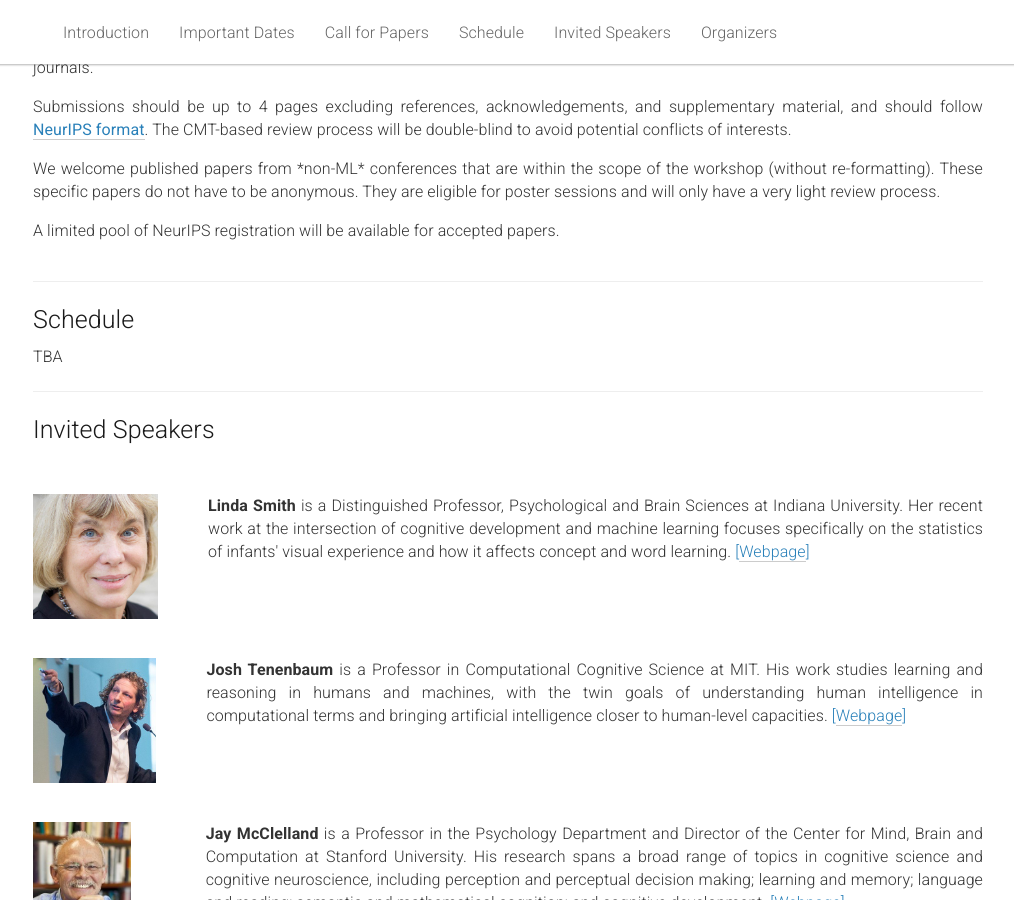
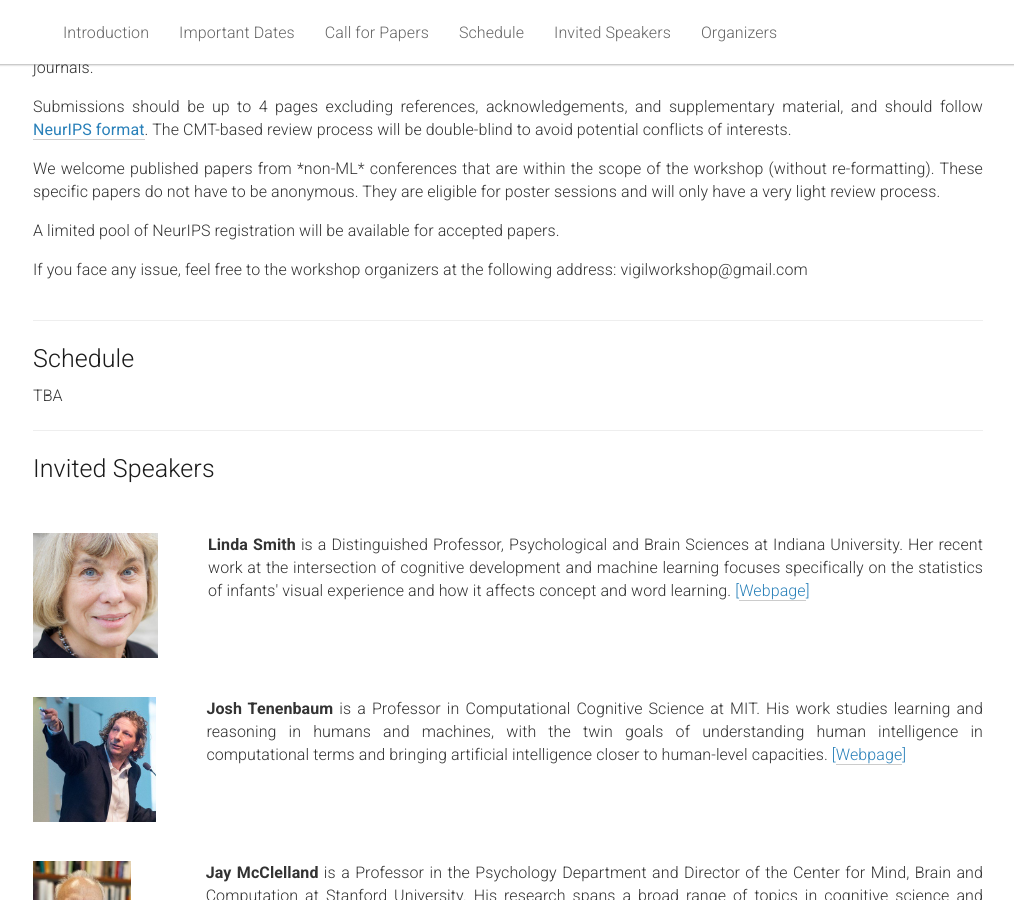
Before and after one commit to vigilworkshop/vigilworkshop.github.io, a Jekyll site: the page built from _pages/home.md, in a window 1280 px wide and 900 px high, scrolled down 1650 px. Shown: the whole window, without its empty margins (132-1146 px from the left). Built offline with Jekyll 4.4.1, drawn with Linux system fonts in a browser that asks for light colours.

Commit message:
Add email address

```diff
--- a/_pages/home.md
+++ b/_pages/home.md
@@ -126,6 +126,10 @@ acknowledgements: ""
    <p>
   A limited pool of NeurIPS registration will be available for accepted papers.
   </p>
+  <p>
+  If you face any issue, feel free to the workshop organizers at the following address: vigilworkshop@gmail.com
+  </p>
+
     </div>
 </div>
 
```
